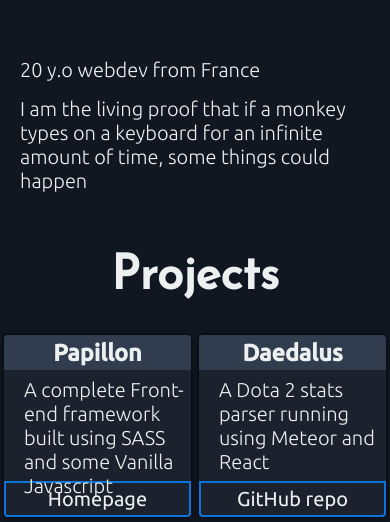
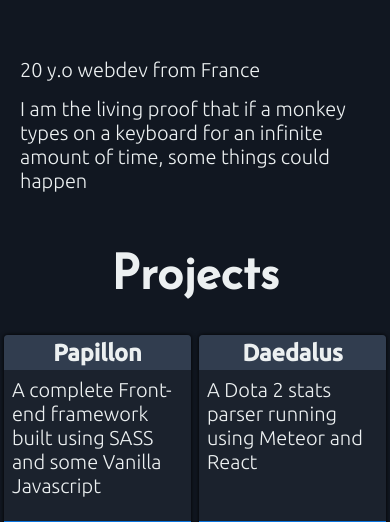
Before and after one commit to Rominou34/rominou, a plain HTML site: page index.html in a window 390 px wide. Shown: the part 525-1047 px from the top of the page. Drawn offline with Linux system fonts and the light colour scheme; a web font is replaced by a local one.

Commit message:
Fix bug on mobile displays

```diff
--- a/css/style.css
+++ b/css/style.css
@@ -156,6 +156,8 @@ p {
   box-sizing: border-box;
   border-radius: 4px;
   box-shadow: 0 0 4px #000;
+  display: flex;
+  flex-direction: column;
 }
 
 .project h3 {
@@ -166,9 +168,10 @@ p {
 }
 
 .project p {
-  padding: 8px;
+  flex-grow: 1;
+  padding: 8px !important;
   margin: 0;
-  height: 80px;
+  min-height: 80px;
   font-weight: 200;
   text-align: left;
 }
@@ -203,7 +206,7 @@ p {
 }
 
 #contact a {
-  color: #8c8f91;
+  color: #46546b;
   flex-grow: 0;
   flex-shrink: 0;
   text-decoration: none;
```
